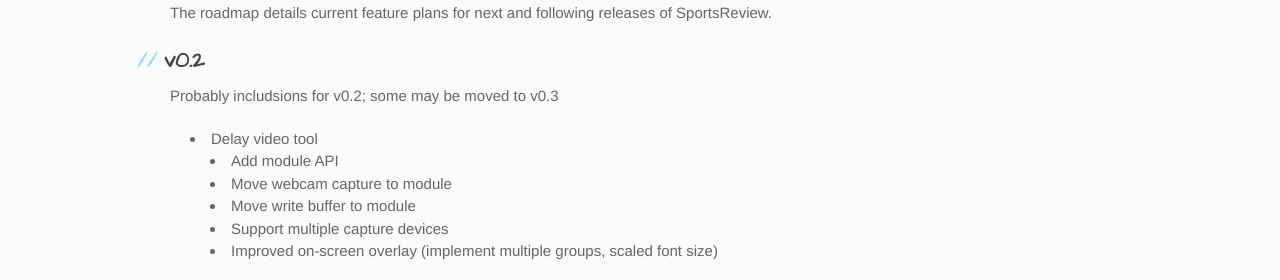
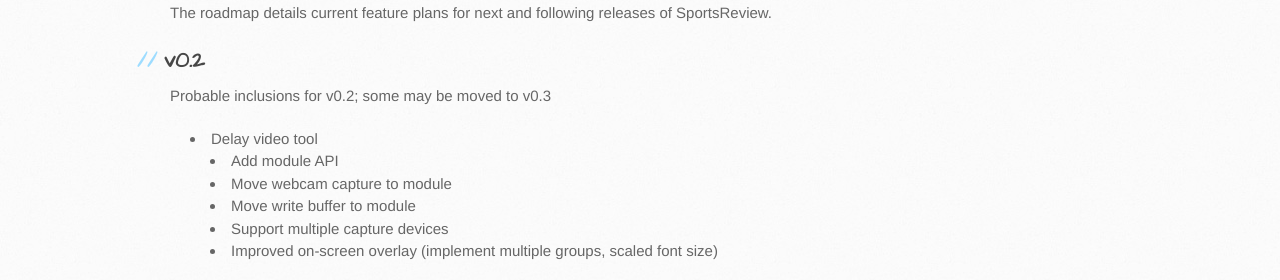
Before and after one commit to andrewjrobinson/SportsReview, a Jekyll site: the page built from developers/roadmap.md, in a window 1280 px wide. Shown: the part 389-669 px from the top of the page. Built offline with Jekyll 4.4.1, drawn with Linux system fonts in a browser that asks for light colours.

Commit message:
Fixed some typos

```diff
--- a/developers/roadmap.md
+++ b/developers/roadmap.md
@@ -10,7 +10,7 @@
 The roadmap details current feature plans for next and following releases of SportsReview.
 
 ## v0.2
-Probably includsions for v0.2; some may be moved to v0.3
+Probable inclusions for v0.2; some may be moved to v0.3
 * Delay video tool
 	* Add module API
 	* Move webcam capture to module
```
